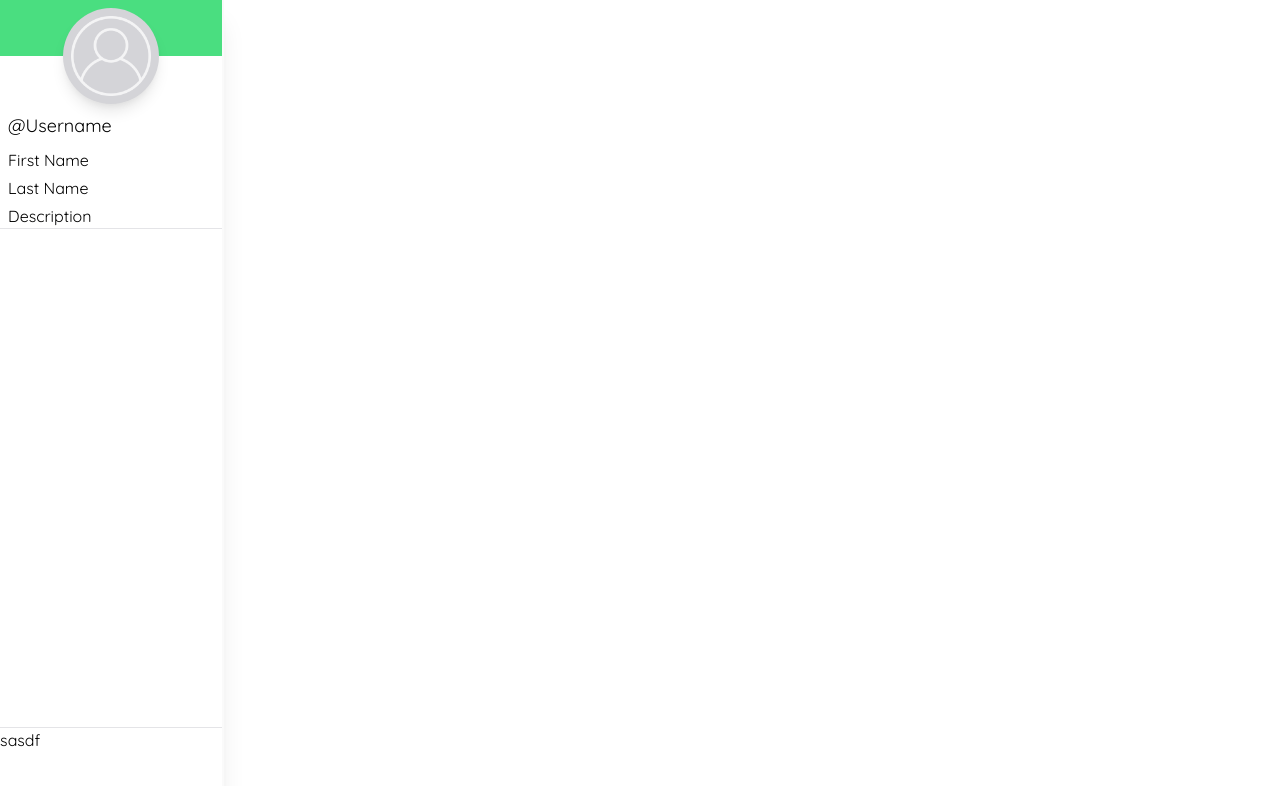
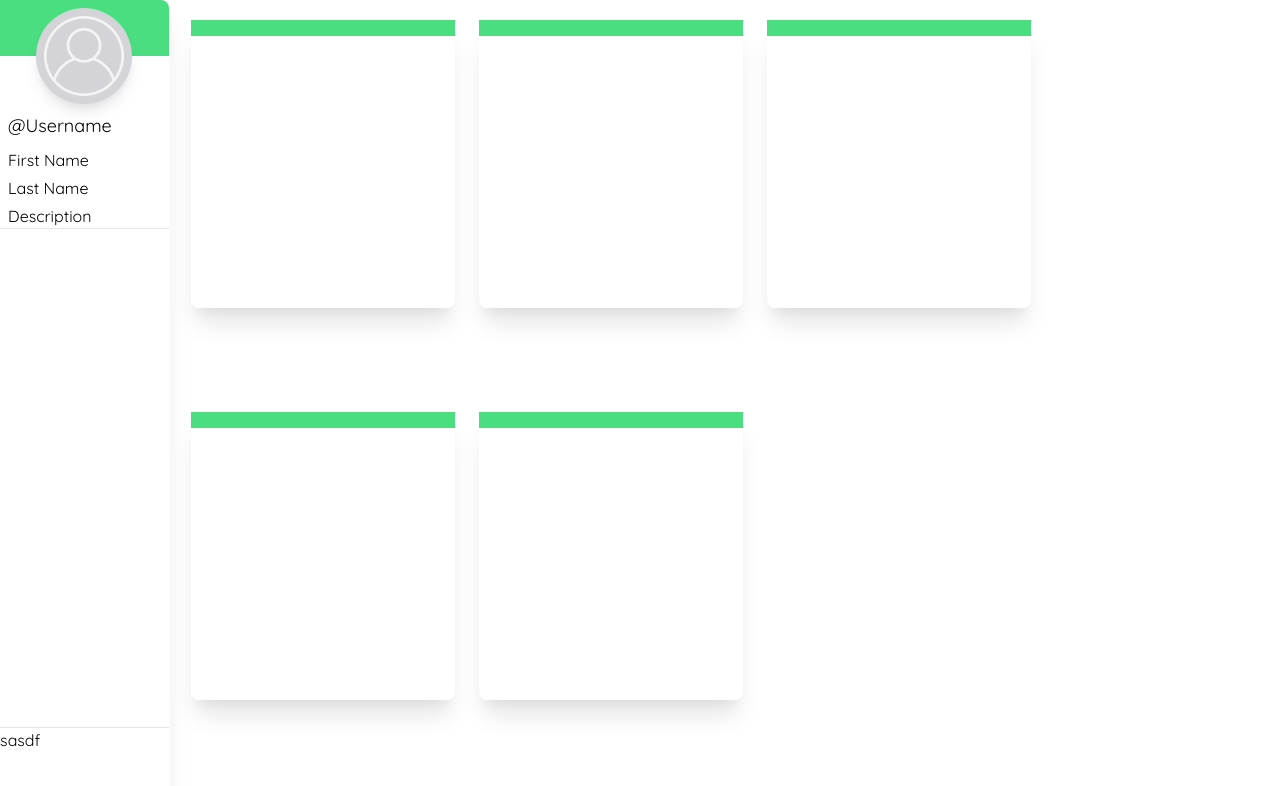
Before and after one commit to Mascerade/bide-frontend, a Vue app: page /user/1 in a window 1280 px wide. Shown: the top 786 px of the page. Built offline with nearby package versions, Linux system fonts and the light colour scheme.

Commit message:
continued user view. created group-cards

```diff
--- a/src/components/authentication/AuthLayout.vue
+++ b/src/components/authentication/AuthLayout.vue
@@ -55,7 +55,7 @@
 </template>
 
 <script lang="ts">
-import { defineComponent, ref } from 'vue'
+import { defineComponent } from 'vue'
 import ThirdPartySignIn from '@/components/authentication/ThirdPartySignIn.vue'
 
 export default defineComponent({
--- /dev/null
+++ b/src/components/user/GroupCard.vue
@@ -0,0 +1,7 @@
+<template>
+  <div class="xl:w-72 xl:p-3">
+    <div class="xl:h-72 shadow-xl rounded-lg">
+      <div class="w-full xl:h-4 bg-green-400"></div>
+    </div>
+  </div>
+</template>
--- a/src/views/User.vue
+++ b/src/views/User.vue
@@ -2,9 +2,9 @@
   <div class="w-full h-full lg:flex-col">
     <div class="w-full flex">
       <div
-        class="xl:h-screen xl:min-h-[500px] xl:w-56 flex flex-col border-r-2 border-gray-50 shadow-xl"
+        class="xl:h-screen xl:min-h-[500px] xl:w-56 flex flex-col rounded-tr-lg rounded-br-lg border-r-2 border-gray-50 shadow-xl"
       >
-        <div class="w-full xl:h-14 bg-green-400"></div>
+        <div class="w-full xl:h-14 rounded-tr-lg bg-green-400"></div>
         <profile-image
           class="relative xl:bottom-12 self-center"
         ></profile-image>
@@ -17,12 +17,18 @@
         <hr class="relative xl:bottom-12" />
         <div class="relative flex-grow xl:bottom-12"></div>
         <hr class="relative xl:bottom-12" />
-        <div class="relative xl:bottom-12">sasdf</div>
+        <div class="relative xl:bottom-12 rounded-br-lg">sasdf</div>
       </div>
 
-      <div class="flex-grow"></div>
-
-      <div class="xl:w-36"></div>
+      <div class="flex flex-grow xl:p-2">
+        <div class="flex lg:flex-row flex-wrap">
+          <group-card></group-card>
+          <group-card></group-card>
+          <group-card></group-card>
+          <group-card></group-card>
+          <group-card></group-card>
+        </div>
+      </div>
     </div>
   </div>
 </template>
@@ -30,10 +36,12 @@
 <script lang="ts">
 import { defineComponent } from 'vue'
 import ProfileImage from '@/components/user/ProfileImage.vue'
+import GroupCard from '@/components/user/GroupCard.vue'
 
 export default defineComponent({
   components: {
-    ProfileImage
+    ProfileImage,
+    GroupCard
   }
 })
 </script>
```
